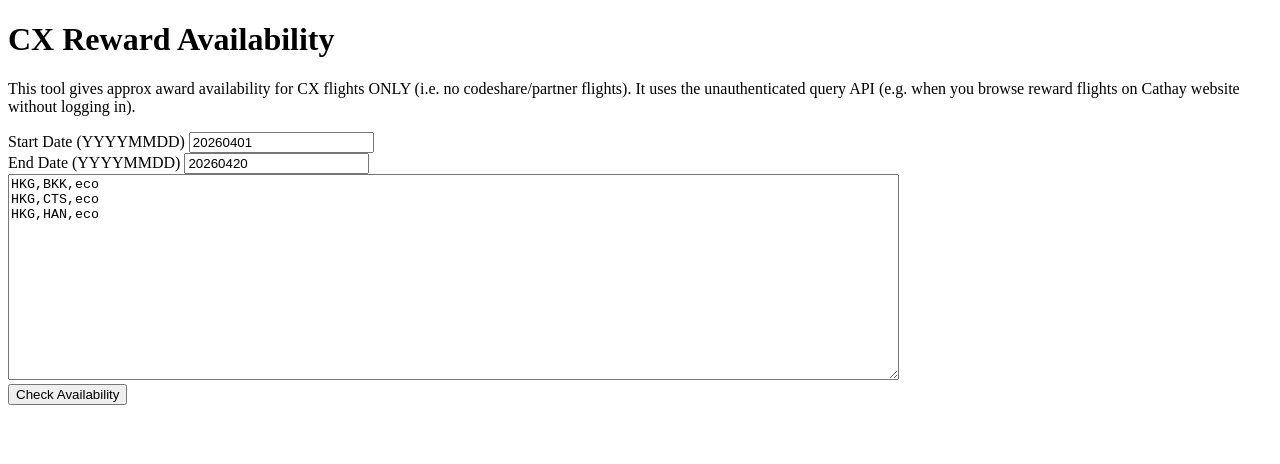
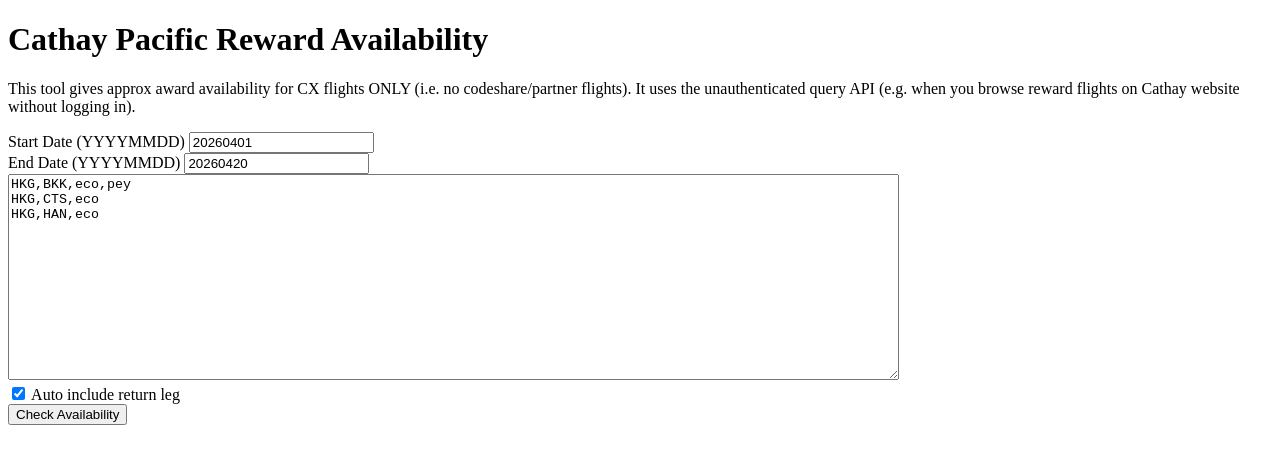
Before and after one commit to ckcr4lyf/saxrag.com, a Jekyll site: the page utils/cxreward.html, which Jekyll copies as it is, in a window 1280 px wide. Shown: the top 464 px of the page. Built offline with Jekyll 4.4.1, drawn with Linux system fonts in a browser that asks for light colours; some of the changed lines change nothing that is shown.

Commit message:
multiple classes, optional return

```diff
--- a/utils/cxreward.html
+++ b/utils/cxreward.html
@@ -4,7 +4,7 @@
     <meta charset="UTF-8">
     <meta name="viewport" content="width=device-width, initial-scale=1.0">
     <title>CX Reward Availability</title>
-    <meta name="description" content="This tool is to help check if a CX Reward is available for a given flight.">
+    <meta name="description" content="This tool is to help check if a CX (Cathay Pacific) Reward is available for a given flight.">
     <script src="/utils/cxreward.js"></script>
     <style>
       .H {
@@ -19,16 +19,21 @@
     </style>
 </head>
 <body>
-    <h1>CX Reward Availability</h1>
+    <h1>Cathay Pacific Reward Availability</h1>
     <div>
       <p>This tool gives approx award availability for CX flights ONLY (i.e. no codeshare/partner flights). It uses the unauthenticated query API (e.g. when you browse reward flights on Cathay website without logging in).</p>
     </div>
     <div>
       <label for="startDate">Start Date (YYYYMMDD) </label><input type="text" id="startDate" placeholder="Start Date (YYYYMMDD)" value="20260401"><br>
       <label for="endDate">End Date (YYYYMMDD) </label><input type="text" id="endDate" placeholder="End Date (YYYYMMDD)" value="20260420"><br />
-      <textarea name="" id="routes" style="width: 70%; height: 200px;">HKG,BKK,eco
+      <textarea name="" id="routes" style="width: 70%; height: 200px;">HKG,BKK,eco,pey
 HKG,CTS,eco
 HKG,HAN,eco</textarea><br />
+    <label for="autoReturn">
+      <input type="checkbox" id="autoReturn" name="autoReturn" checked>
+      Auto include return leg
+    </label><br>
+
     </div>
     <div id="availability">
       <table id="availability-table">
--- a/utils/cxreward.js
+++ b/utils/cxreward.js
@@ -96,23 +96,37 @@
 async function main() {
   const startDate = document.querySelector('#startDate').value;
   const endDate = document.querySelector('#endDate').value;
+  const autoReturn = document.querySelector('#autoReturn').checked;
   const routes = document.querySelector('#routes').value.split('\n').map(route => {
-    const [origin, destination, cabinClass] = route.split(',');
-    return {
-      origin,
-      destination,
-      cabinClass,
-    };
+    const [origin, destination, ...cabinClasses] = route.split(',');
+    let innerRoutes = [];
+
+    for (const cabinClass of cabinClasses) {
+      innerRoutes.push({
+        origin,
+        destination,
+        cabinClass,
+      });
+
+      if (autoReturn) {
+        innerRoutes.push({
+          origin: destination,
+          destination: origin,
+          cabinClass,
+        });
+      }
+    }
+
+    return innerRoutes;
   });
+
+  const flattenedRoutes = routes.flat();
   const data = [];
 
-
-  for (const route of routes) {
-    const availability1 = await requestAvailability(route.origin, route.destination, route.cabinClass, startDate, endDate);
-    const availability2 = await requestAvailability(route.destination, route.origin, route.cabinClass, startDate, endDate);
-    data.push(availability1);
-    data.push(availability2);
-    partialRender(routes, data);
+  for (const route of flattenedRoutes) {
+    const availability = await requestAvailability(route.origin, route.destination, route.cabinClass, startDate, endDate);
+    data.push(availability);
+    partialRender(flattenedRoutes, data);
   }
 
 
@@ -137,8 +151,8 @@
     if (typeof data[i] === 'string') {
       continue;
     }
-    const route = routes[Math.floor(i / 2)];
-    const routeColumn = i % 2 == 0 ? `${route.origin}-${route.destination}` : `${route.destination}-${route.origin}`;
+    const route = routes[i];
+    const routeColumn = `${route.origin}-${route.destination}`;
     tableData.push({
       route: routeColumn,
       cabinClass: route.cabinClass,
```
